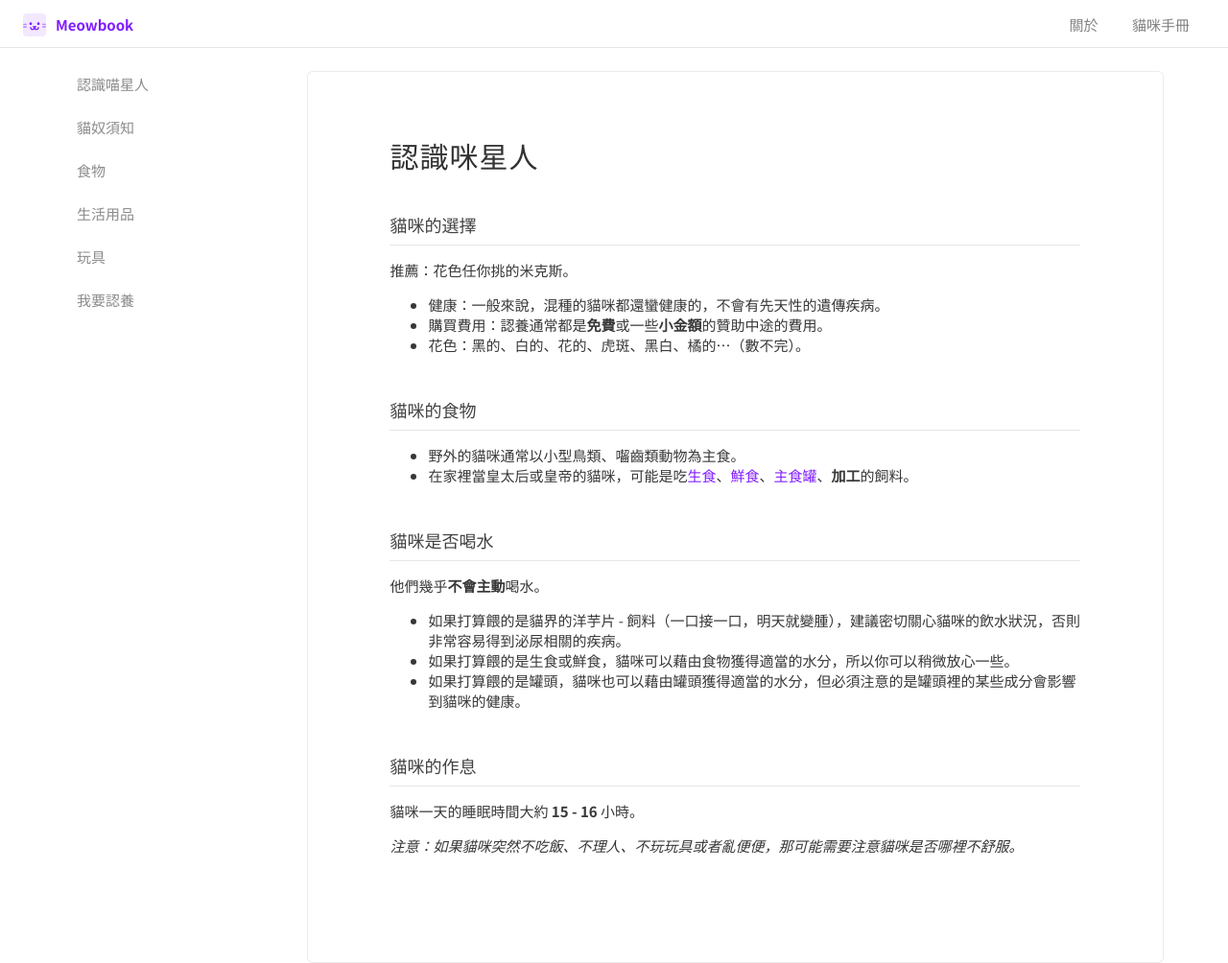
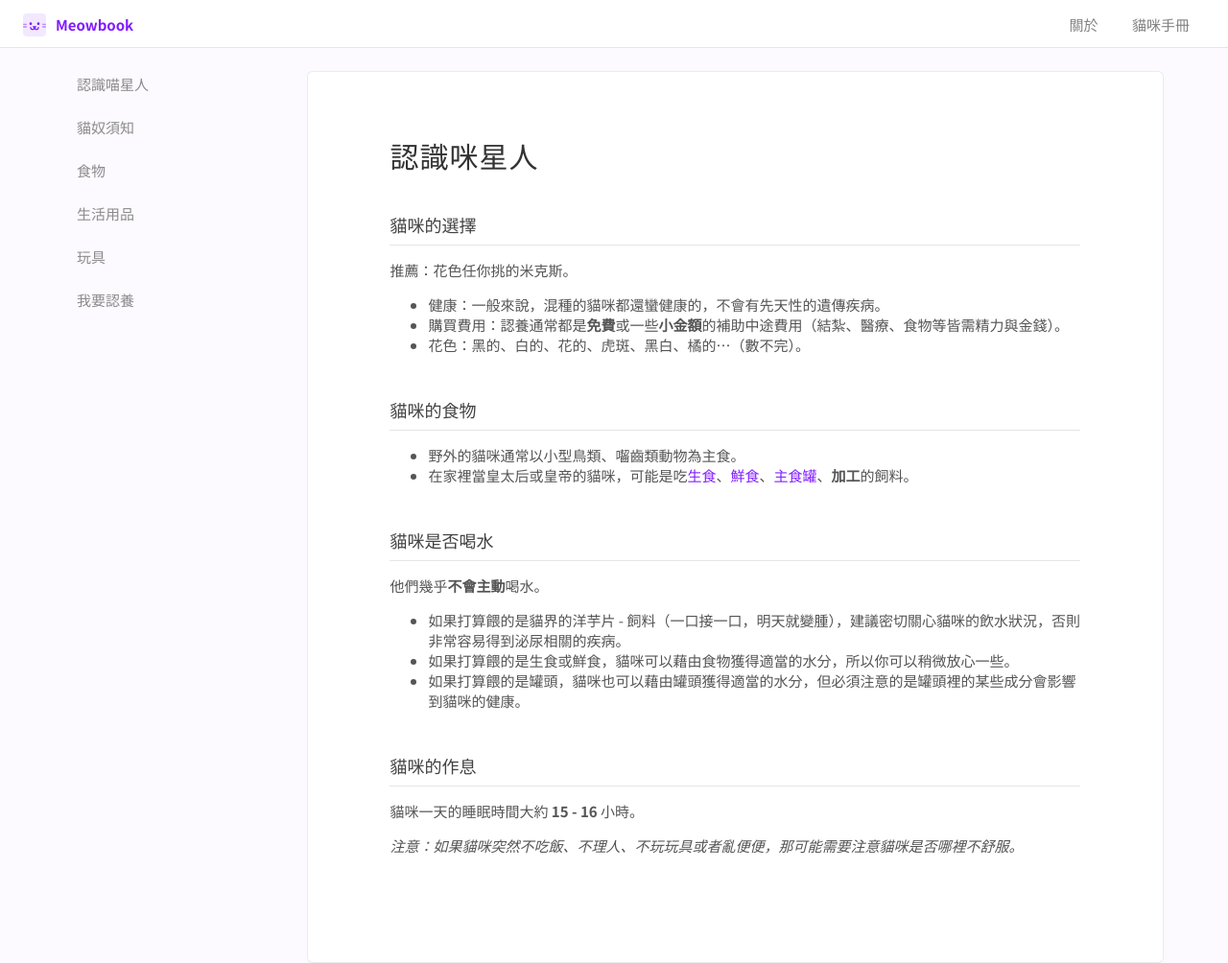
Before and after one commit to hazelyuyang/maopage, a Jekyll site: the page built from index.html, in a window 1280 px wide and 1004 px high. Shown: the whole window at 96% size. Built offline with Jekyll 4.4.1, drawn with Linux system fonts in a browser that asks for light colours.

Commit message:
Update the website

```diff
--- a/_config.yml
+++ b/_config.yml
@@ -13,7 +13,7 @@
 # you will see them accessed via {{ site.title }}, {{ site.email }}, and so on.
 # You can create any custom variable you would like, and they will be accessible
 # in the templates via {{ site.myvariable }}.
-title: Maopage
+title: Meowbook
 email: hazelyuyang@gmail.com
 description: 這是一個教你如何搭太空船前往喵星球的網站。
 baseurl: "" # the subpath of your site, e.g. /blog
--- a/_includes/head.html
+++ b/_includes/head.html
@@ -1,6 +1,6 @@
 <head>
   <meta charset="utf-8">
-  <title> Maopage </title>
+  <title>Meowbook</title>
   <link rel="stylesheet" type="text/css" href="css/style.css">
   <!-- Fonts  -->
 
--- a/_posts/2017-06-17-welcome-to-jekyll.markdown
+++ b/_posts/2017-06-17-welcome-to-jekyll.markdown
@@ -10,7 +10,7 @@
 
 推薦：花色任你挑的米克斯。
 - 健康：一般來說，混種的貓咪都還蠻健康的，不會有先天性的遺傳疾病。
-- 購買費用：認養通常都是**免費**或一些**小金額**的贊助中途的費用。
+- 購買費用：認養通常都是**免費**或一些**小金額**的補助中途費用（結紮、醫療、食物等皆需精力與金錢）。
 - 花色：黑的、白的、花的、虎斑、黑白、橘的...（數不完）。
 
 
@@ -21,7 +21,6 @@
 
 ## 貓咪是否喝水
 他們幾乎**不會主動**喝水。
-
 - 如果打算餵的是貓界的洋芋片 - 飼料（一口接一口，明天就變腫），建議密切關心貓咪的飲水狀況，否則非常容易得到泌尿相關的疾病。
 - 如果打算餵的是生食或鮮食，貓咪可以藉由食物獲得適當的水分，所以你可以稍微放心一些。
 - 如果打算餵的是罐頭，貓咪也可以藉由罐頭獲得適當的水分，但必須注意的是罐頭裡的某些成分會影響到貓咪的健康。
--- a/_scss/base/variables.scss
+++ b/_scss/base/variables.scss
@@ -1,6 +1,6 @@
 // Color
 $primary-color: #811DFF;
-$font-color: #383838;
+$font-color: #555;
 $white: #fff;
 $black: #000;
 
@@ -24,3 +24,7 @@
 $padding-small: $padding * 2;
 $padding-medium: $padding * 4;
 $padding-large: $padding * 6;
+
+// Screen
+$mobile: new-breakpoint(max-width 540px 4);
+$tablet: new-breakpoint(max-width 720px 8);
--- a/_scss/components/font.scss
+++ b/_scss/components/font.scss
@@ -1,9 +1,10 @@
 @import "base/variables";
 
 body {
+  background: #FCF9FF;
   color: $font-color;
   font-family: $primary-font;
-  font-weight: 400;
+  font-weight: 300;
   h1 {
     color: #333;
     font-size: $h1;
@@ -15,7 +16,7 @@
     color: #424242;
     font-size: $h2;
     line-height: $h2;
-    font-weight: 500;
+    font-weight: 400;
     border-bottom: 1px solid lighten(black, 90%);
     margin-top: 48px;
     padding-bottom: 12px;
@@ -29,5 +30,8 @@
   a {
     color: #8B8B8B;
     text-decoration: none;
+    &:hover {
+      font-weight: 400;
+    }
   }
 }
--- a/_scss/components/nav.scss
+++ b/_scss/components/nav.scss
@@ -1,12 +1,8 @@
 @import "components/font";
 @import "libaries/neat/neat";
-// @import "libaries/bourbon/bourbon";
+
 
 // Header navigation
-body {
-  // background-color: #F0EDF5;
-}
-
 #header {
   background: white;
   border-bottom: 1px solid lighten($black, 90%);
@@ -73,19 +69,27 @@
     @include span-columns(12);
     .sidebar {
       @include span-columns(3 of 12);
-      height: 100%;
+      @include media($tablet) {
+          @include span-columns(4);
+          // @include span-columns(12 of 12);
+          // background: red;
+          position: relative;
+          padding: 0;
+          width: 100%;
+          position: inherit;
+        }
+      // height: 100%;
       overflow-x: hidden;
       overflow-y: auto;
-      padding-right: $padding-small;
+      // padding-right: $padding-small;
       position: fixed;
       z-index: 30px;
       ul {
         list-style: none;
-
         li {
-          padding: $padding-small 0;
           a {
             display: block;
+            padding: $padding-small 0;
             &:hover {
               color: $primary-color;
             }
@@ -105,7 +109,13 @@
       height: 100%;
       overflow-x: hidden;
       overflow-y: auto;
-      // max-width: 800px
+      @include media($tablet) {
+          @include span-columns(4);
+          border-radius: 0;
+          width: 100%;
+          margin-left: 0;
+          padding: $padding-small $padding-medium;
+      }
       .post {
         margin: $margin-medium*2 auto;
         a {
@@ -116,7 +126,7 @@
   }
 }
 
-
+// 768px
 
 // nav {
 //   background: #fff;
```
Also changed, not shown: 4 other files.
